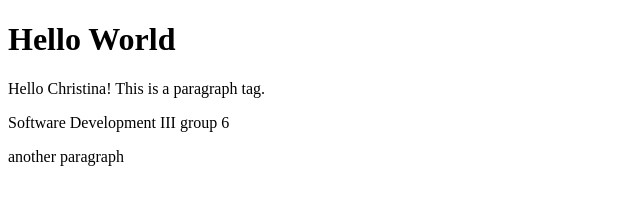
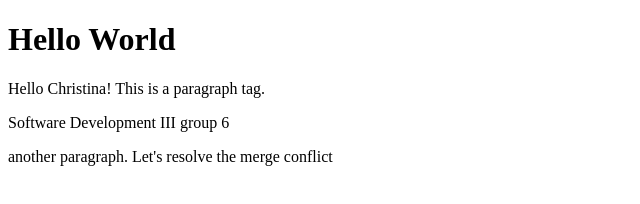
Before and after one commit to JJ0429/Lab1-SD3, a plain HTML site: page index.html in a window 1280 px wide. Shown: the whole page, without its empty margins (0-640 px from the left). Drawn offline with Linux system fonts and the light colour scheme.

Commit message:
Added more details

```diff
--- a/index.html
+++ b/index.html
@@ -12,7 +12,8 @@
         Hello Christina! This is a paragraph tag.
     </p>
     <p> Software Development III group 6</p>
-    <p> another paragraph</p>
+    <p> another paragraph. Let's resolve the merge conflict</p>
+
 
 </body>
 </html>
```
